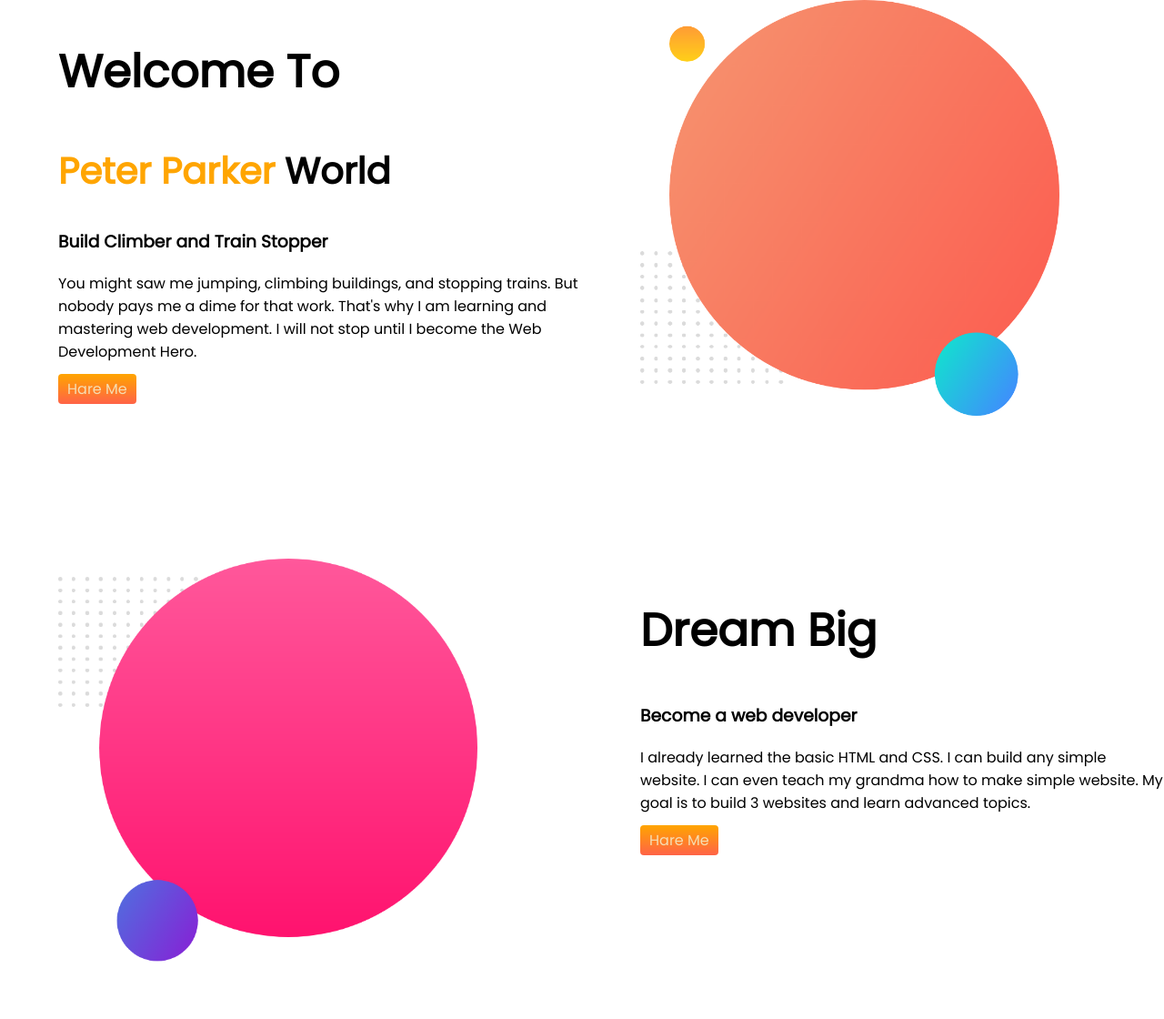
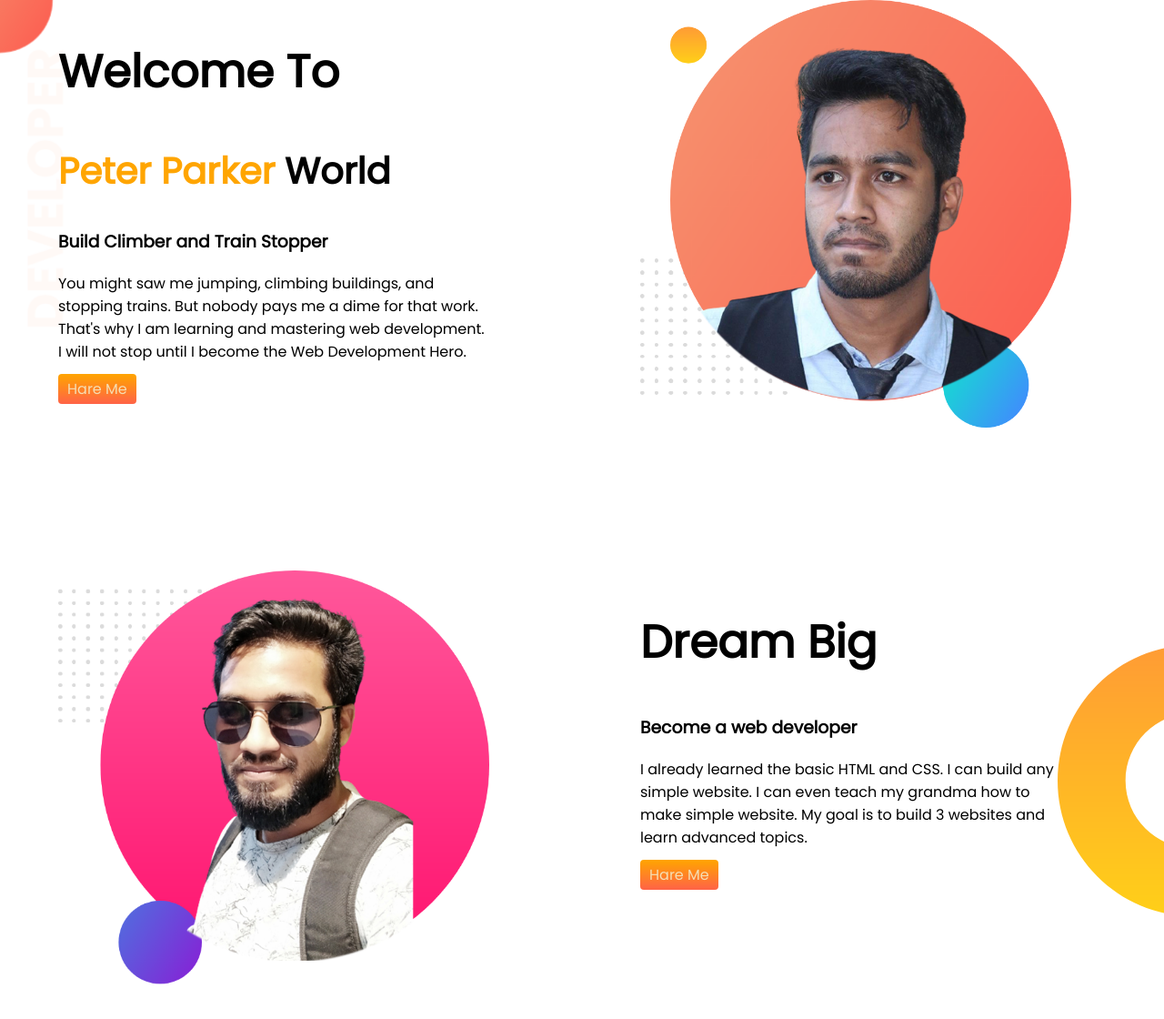
Before and after one commit to elaheerazob/portfolio-web-hero, a plain HTML site: page index.html in a window 1280 px wide. Shown: the whole page at 91% size. Drawn offline with Linux system fonts and the light colour scheme.

Commit message:
Top-banner and dream -big added

```diff
--- a/index.html
+++ b/index.html
@@ -11,7 +11,7 @@
     <link rel="stylesheet" href="style.css">
 </head>
 <body>
-    <section>
+    <section class="top-banner">
         <div class="max-width">
             <h1>Welcome To</h1>
         <h2><span class="orenge-color">Peter Parker</span> World</h2>
@@ -21,13 +21,13 @@
         </div>
 
         <div class="max-width">
-            <img src="image/my-bg.png" alt="Bg_image">
+            <img src="image/razob-bg.png" alt="Bg_image">
         </div>
     </section>
 
     <section class="dream-big">
         <div class="max-width">
-            <img src="image/my-bg2.png" alt="">
+            <img src="image/razob-bg2.png" alt="">
         </div>
         <div class="max-width">
             <h1>Dream Big</h1>
--- a/style.css
+++ b/style.css
@@ -22,13 +22,20 @@ section{
     display: flex;
     margin-bottom: 150px;
 }
+.top-banner{
+    background-image: url(image/top-banner.png);
+    background-repeat: no-repeat;
+}
 .max-width{
     width: 50%;
     margin-left: 5%;
+    margin-right: 8%;
 }
 .max-width img{
-    width: 80%;
+    width: 100%;
 }
 .dream-big{
-
+    background-image: url(image/dream-bg.png);
+    background-repeat: no-repeat;
+    background-position: right;
 }
```
Also changed, not shown: image/razob-bg.png (added), image/razob-bg2.png (added).
